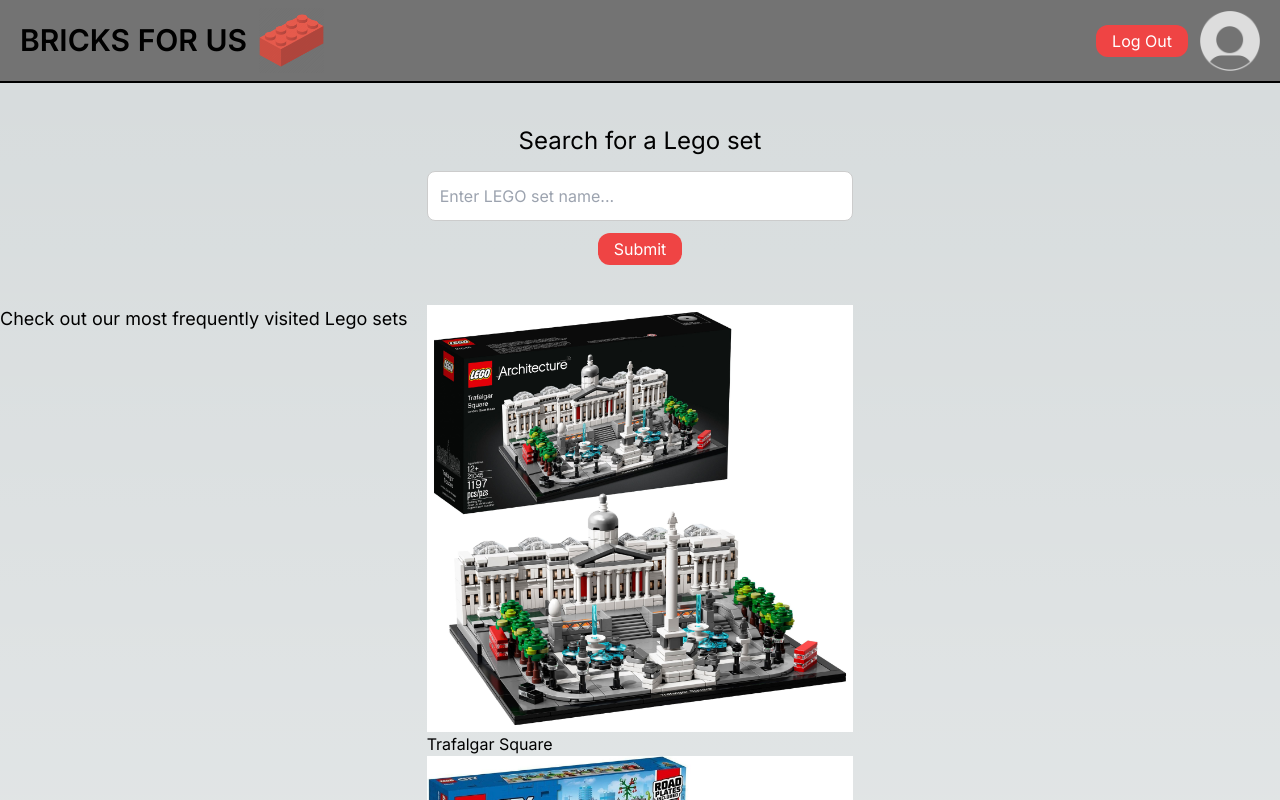
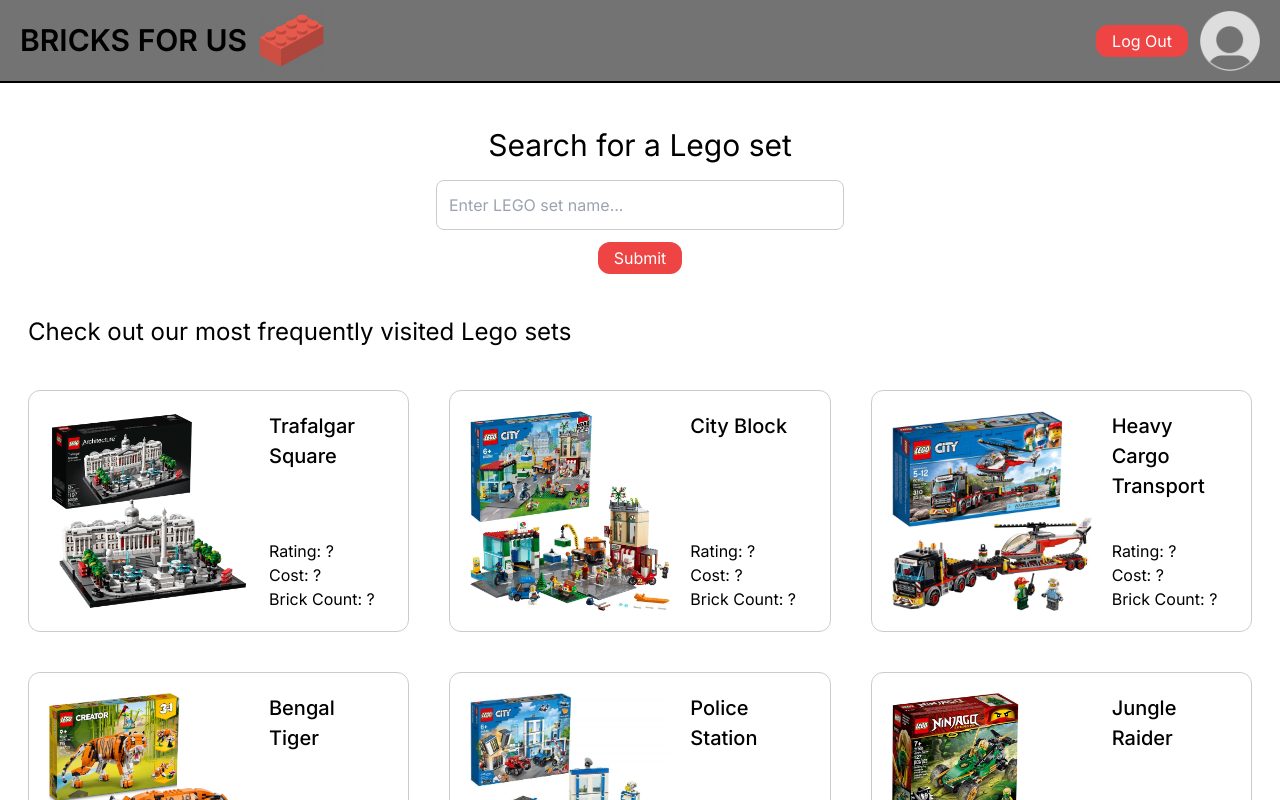
Before and after one commit to peter-t-wang315/dotjpg, a Next.js app: page / in a window 1280 px wide. Shown: the top 800 px of the page. Built offline with nearby package versions, Linux system fonts and the light colour scheme.

Commit message:
Home page is now working with clickable hoome page cards

```diff
--- a/app/globals.css
+++ b/app/globals.css
@@ -4,9 +4,11 @@
 
 :root {
   --foreground-rgb: 0, 0, 0;
-  --background-start-rgb: 214, 219, 220;
-  --background-end-rgb: 255, 255, 255;
+  --background-start-rgb: #fff;
+  --background-end-rgb: #fff;
+  --background-darker: #ccc;
   --border: #ccc;
+  --border-darker: #979797;
 }
 
 /* @media (prefers-color-scheme: dark) {
@@ -35,7 +37,7 @@
 
 @layer components {
   .btn-primary {
-    @apply px-4 py-1 bg-red-500 text-white rounded-xl;
+    @apply px-4 py-1 bg-red-500 text-white rounded-xl hover:bg-red-800;
   }
   .input-primary {
     @apply p-3 border rounded-lg border-border;
--- a/app/layout.js
+++ b/app/layout.js
@@ -14,7 +14,7 @@
     <html lang="en">
       <body className={inter.className}>
         <MainNav />
-        {children}
+        <div className="px-7">{children}</div>
       </body>
     </html>
   );
--- a/app/page.js
+++ b/app/page.js
@@ -1,13 +1,14 @@
 "use client";
+import MainSetDisplay from "@/components/MainSetDisplay";
 import { useState } from "react";
 
 const defaultSets = [
-  ["Trafalgar Square", "images/lego-set1.png"],
-  ["City Block", "images/lego-set2.png"],
-  ["Heavy Cargo Transport", "images/lego-set3.png"],
-  ["Bengal Tiger", "images/lego-set4.png"],
-  ["Police Station", "images/lego-set5.png"],
-  ["Jungle Raider", "images/lego-set6.png"],
+  ["Trafalgar Square", "/images/lego-set1.jpg"],
+  ["City Block", "/images/lego-set2.jpg"],
+  ["Heavy Cargo Transport", "/images/lego-set3.jpg"],
+  ["Bengal Tiger", "/images/lego-set4.jpg"],
+  ["Police Station", "/images/lego-set5.jpg"],
+  ["Jungle Raider", "/images/lego-set6.jpg"],
 ];
 
 export default function Home() {
@@ -24,34 +25,13 @@
         />
         <button className="btn-primary">Submit</button>
       </div>
-      <div className="grid grid-cols-3">
-        <h3>Check out our most frequently visited Lego sets</h3>
-        <div className="set-grid">
-          <div className="set-card">
-            <img className="set-img" src="images/lego-set1.png" />
-            <p className="set-caption">Trafalgar Square</p>
-          </div>
-          <div className="set-card">
-            <img className="set-img" src="images/lego-set2.jpg" />
-            <p className="set-caption">City Block</p>
-          </div>
-          <div className="set-card">
-            <img className="set-img" src="images/lego-set3.jpg" />
-            <p className="set-caption">Heavy Cargo Transport</p>
-          </div>
-          <div className="set-card">
-            <img className="set-img" src="images/lego-set4.jpg" />
-            <p className="set-caption">Bengal Tiger</p>
-          </div>
-          <div className="set-card">
-            <img className="set-img" src="images/lego-set5.jpg" />
-            <p className="set-caption">Police Station</p>
-          </div>
-          <div className="set-card">
-            <img className="set-img" src="images/lego-set6.jpg" />
-            <p className="set-caption">Jungle Raider</p>
-          </div>
-        </div>
+      <div className="grid grid-cols-3 w-full gap-10">
+        <h3 className="col-span-3">
+          Check out our most frequently visited Lego sets
+        </h3>
+        {legoSets?.map((set, index) => (
+          <MainSetDisplay key={index} image={set[1]} title={set[0]} />
+        ))}
       </div>
     </>
   );
--- a/components/MainNav.js
+++ b/components/MainNav.js
@@ -5,23 +5,13 @@
     <div className="flex bg-neutral-500 justify-between px-5 py-2 border-b-2 border-black">
       <div className="flex items-center gap-3">
         <h1>BRICKS FOR US</h1>
-        <Image
-          className="brick-icon"
-          src="/images/brick-icon.png"
-          width={65}
-          height={65}
-        />
+        <Image src="/images/brick-icon.png" width={65} height={65} />
       </div>
       <div className="flex items-center gap-3">
         <button className="btn-primary" type="submit">
           Log Out
         </button>
-        <Image
-          className="profilePic"
-          src="/images/profilePic.png"
-          width={60}
-          height={60}
-        />
+        <Image src="/images/profilePic.png" width={60} height={60} />
       </div>
     </div>
   );
--- /dev/null
+++ b/components/MainSetDisplay.js
@@ -0,0 +1,22 @@
+import Image from "next/image";
+
+export default function MainSetDisplay({ image, title }) {
+  return (
+    <div
+      className="col-span-1 w-full flex gap-5 border border-border rounded-xl p-5 hover:border-border-darker hover:bg-background-darker hover:cursor-pointer"
+      onClick={() => {
+        console.log("This is doing something");
+      }}
+    >
+      <Image src={image} width={200} height={200} />
+      <div className="flex flex-col justify-between">
+        <h4 className="font-medium">{title}</h4>
+        <div>
+          <p>Rating: ?</p>
+          <p>Cost: ?</p>
+          <p>Brick Count: ?</p>
+        </div>
+      </div>
+    </div>
+  );
+}
--- a/tailwind.config.js
+++ b/tailwind.config.js
@@ -18,7 +18,9 @@
           "conic-gradient(from 180deg at 50% 50%, var(--tw-gradient-stops))",
       },
       colors: {
+        "background-darker": "var(--background-darker)",
         border: "var(--border)",
+        "border-darker": "var(--border-darker)",
       },
     },
   },
@@ -26,8 +28,10 @@
     plugin(function ({ addBase, theme }) {
       addBase({
         h1: { fontSize: theme("fontSize.3xl"), fontWeight: 600 },
-        h2: { fontSize: theme("fontSize.2xl") },
-        h3: { fontSize: theme("fontSize.lg") },
+        h2: { fontSize: theme("fontSize.3xl") },
+        h3: { fontSize: theme("fontSize.2xl") },
+        h4: { fontSize: theme("fontSize.xl") },
+        h5: { fontSize: theme("fontSize.lg") },
       });
     }),
   ],
```
Also changed, not shown: public/images/lego-set1.jpg (renamed from public/images/lego-set1.png).
